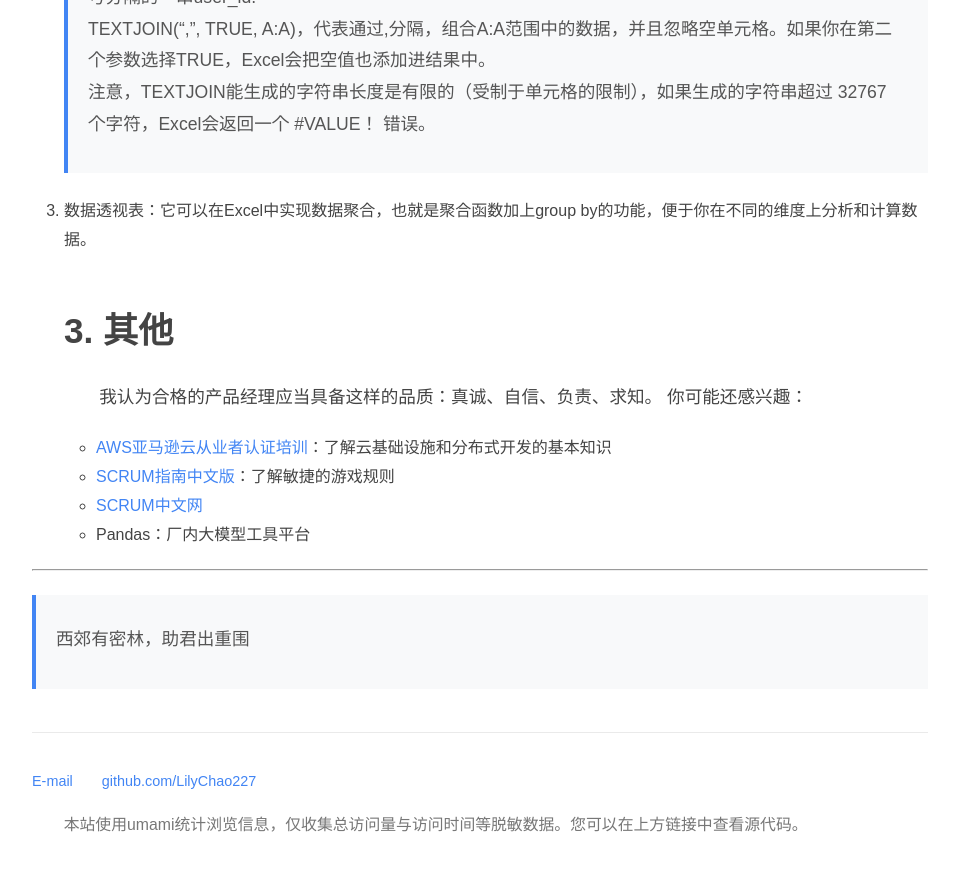
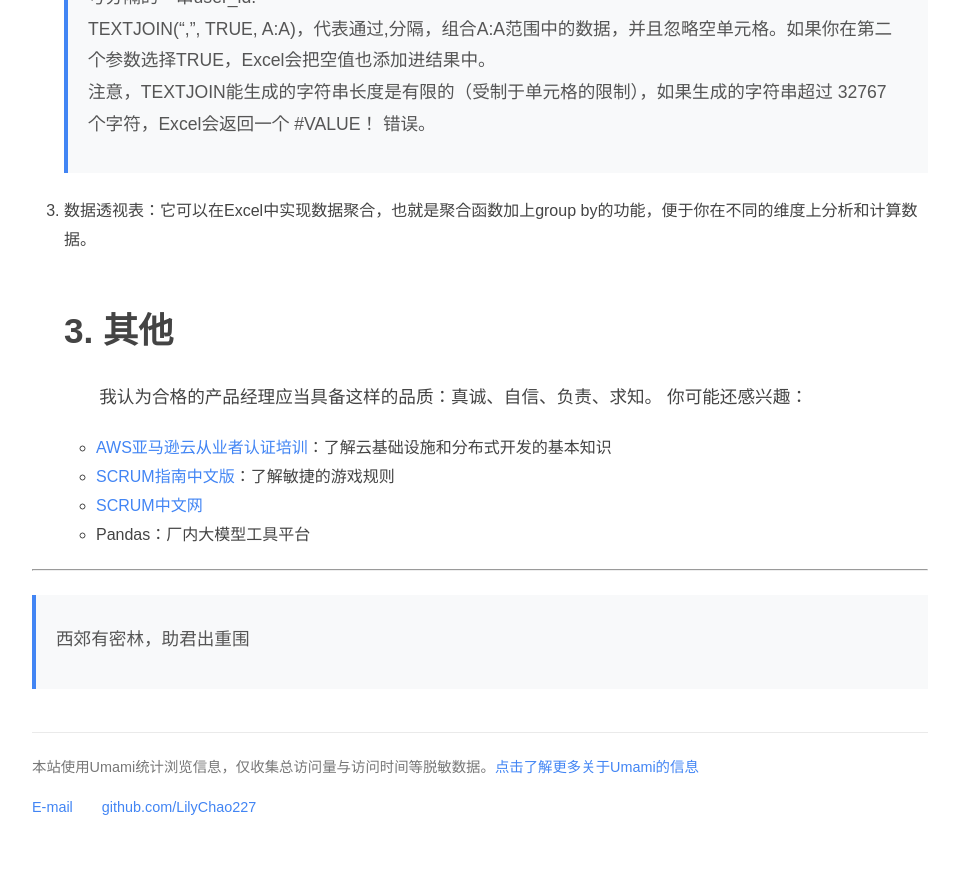
Before and after one commit to LilyChao227/LilyChao227.github.io, a Jekyll site: the page built from _posts/2025-06-03-quick-start-for-pms.md, in a window 1280 px wide and 900 px high, scrolled down 19626 px. Shown: the top 871 px of the window, without its empty margins (160-1119 px from the left). Built offline with Jekyll 4.4.1, drawn with Linux system fonts in a browser that asks for light colours; some of the changed text lies outside the part shown.

Commit message:
update the statements and /about content

```diff
--- a/_layouts/default.html
+++ b/_layouts/default.html
@@ -22,11 +22,11 @@
 
     </div><!-- /.container -->
     <footer>
+        <span>本站使用Umami统计浏览信息，仅收集总访问量与访问时间等脱敏数据。</span><a href="https://cloud.umami.is/" title="Umami Cloud">点击了解更多关于Umami的信息</a>
         <ul>
             <li><a href="mailto:chaolc227@163.com">E-mail</a></li>
             <li><a href="https://github.com/LilyChao227">github.com/LilyChao227</a></li>
         </ul>
-        <p>本站使用umami统计浏览信息，仅收集总访问量与访问时间等脱敏数据。您可以在上方链接中查看源代码。</p>
     </footer>
 </body>
 
--- a/_layouts/post.html
+++ b/_layouts/post.html
@@ -27,10 +27,10 @@
 
   </div><!-- /.container -->
   <footer>
+    <span>本站使用Umami统计浏览信息，仅收集总访问量与访问时间等脱敏数据。</span><a href="https://cloud.umami.is/" title="Umami Cloud">点击了解更多关于Umami的信息</a>
     <ul>
       <li><a href="mailto:chaolc227@163.com">E-mail</a></li>
       <li><a href="https://github.com/LilyChao227">github.com/LilyChao227</a></li>
-      <p>本站使用umami统计浏览信息，仅收集总访问量与访问时间等脱敏数据。您可以在上方链接中查看源代码。</p>
     </ul>
   </footer>
 </body>
--- a/about/index.html
+++ b/about/index.html
@@ -5,7 +5,8 @@
 
 <div class="about">
     <h1>About</h1>
-    <p>欢迎联系我，帮助我进步</p>
+    <p>这是我的个人博客，我正在尝试学习并分享我的知识。我没有任何技术背景，欢迎您向我提出改进意见！</p>
+    <q>西郊有密林，助君出重围</q>
 
     <ul class="contacts">
         <li><a href="mailto:ChaoLC227@163.com">E-mail</a></li>
--- a/index.html
+++ b/index.html
@@ -5,8 +5,7 @@
 
 <div class="blurb">
     <h1>你好，这里是赵立铖的个人博客</h1>
-    <p>我正在学习知识并尝试分享我掌握的知识，<a href="/about">你也可以在这里了解更多关于我的内容</a></p>
-    <h2>以下是我最新的博客文章，您可以点击阅读</h2>
+    <span>我正在学习并尝试分享我掌握的知识，<a href="/about">您也可以在这里了解更多关于我的内容</a></span>
     {% assign p = site.posts[0] %}
-    <a href="{{ p.url }}" title="{{ p.title }}">{{ p.title }}</a>
+    <span>点击阅读我最新的博客文章</span> >> <a href="{{ p.url }}" title="{{ p.title }}">{{ p.title }}</a>
 </div><!-- /.blurb -->
```
Also changed, not shown: _posts/2025-06-03-quick-start-for-pms.md (+1 -1 lines).
